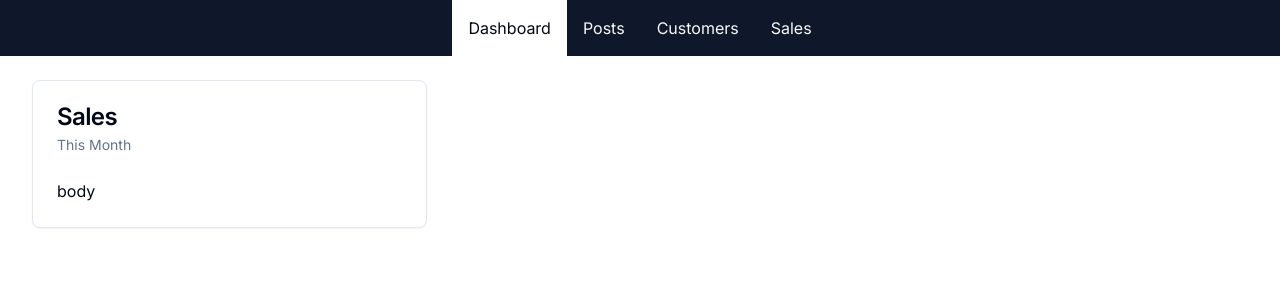
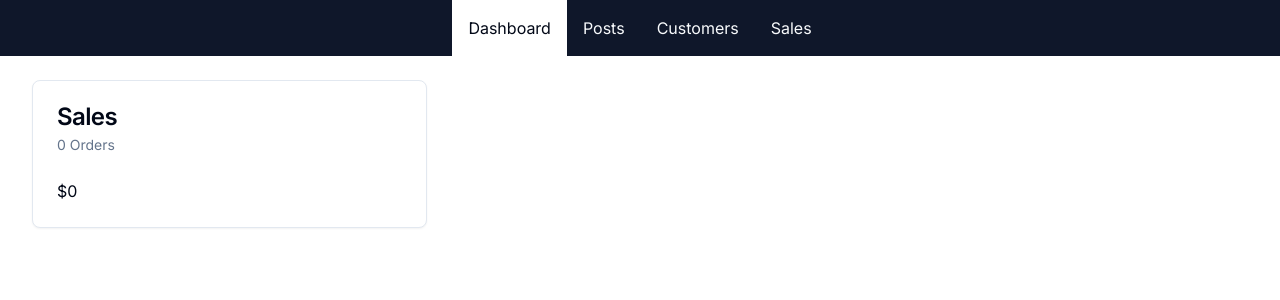
Before and after one commit to colineckert/next-ecomm, a Next.js app: page /admin in a window 1280 px wide. Shown: the top 300 px of the page. Built offline with nearby package versions, Linux system fonts and the light colour scheme; no server answers; the database is empty.

Commit message:
get and display sales data

```diff
--- a/src/app/admin/page.tsx
+++ b/src/app/admin/page.tsx
@@ -4,12 +4,32 @@
   CardDescription,
   CardHeader,
   CardTitle,
-} from '@/components/ui/card';
+} from "@/components/ui/card";
+import db from "@/db/db";
+import { formatCurrency, formatNumber } from "@/lib/formatters";
 
-export default function AdminDashbaord() {
+async function getSalesData() {
+  const data = await db.order.aggregate({
+    _sum: { pricePaidInCents: true },
+    _count: true,
+  });
+
+  return {
+    amount: (data._sum.pricePaidInCents || 0) / 100,
+    numberOfSales: data._count,
+  };
+}
+
+export default async function AdminDashbaord() {
+  const salesData = await getSalesData();
+
   return (
     <div className="grid grid-cols-1 md:grid-cols-2 lg:grid-cols-3 gap-4">
-      <DashboardCard title="Sales" subtitle="This Month" body="body" />
+      <DashboardCard
+        title="Sales"
+        subtitle={`${formatNumber(salesData.numberOfSales)} Orders`}
+        body={formatCurrency(salesData.amount)}
+      />
     </div>
   );
 }
--- /dev/null
+++ b/src/db/db.ts
@@ -0,0 +1,15 @@
+import { PrismaClient } from "@prisma/client";
+
+const prismaClientSingleton = () => {
+  return new PrismaClient();
+};
+
+declare global {
+  var prismaGlobal: undefined | ReturnType<typeof prismaClientSingleton>;
+}
+
+const db = globalThis.prismaGlobal ?? prismaClientSingleton();
+
+export default db;
+
+if (process.env.NODE_ENV !== "production") globalThis.prismaGlobal = db;
--- /dev/null
+++ b/src/lib/formatters.ts
@@ -0,0 +1,15 @@
+const CURRENCY_FORMATTER = new Intl.NumberFormat("en-US", {
+  currency: "USD",
+  style: "currency",
+  minimumFractionDigits: 0,
+});
+
+export function formatCurrency(value: number): string {
+  return CURRENCY_FORMATTER.format(value);
+}
+
+const NUMBER_FORMATTER = new Intl.NumberFormat("en-US");
+
+export function formatNumber(value: number): string {
+  return NUMBER_FORMATTER.format(value);
+}
```
